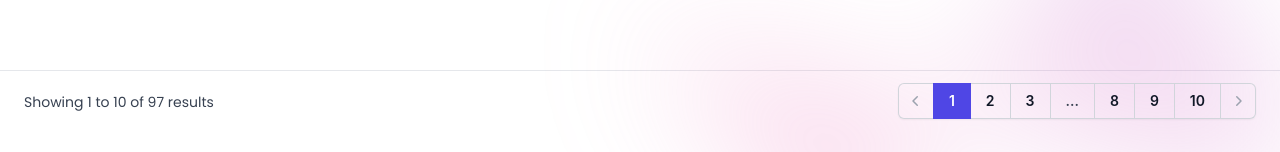
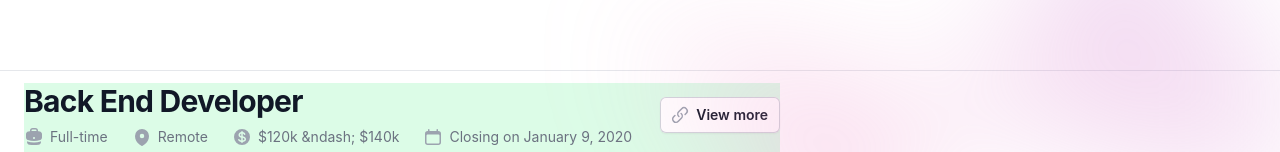
Before and after one commit to onlypfachi/mkndar, a React (Create React App) app: page / in a window 1280 px wide. Shown: the part 644-796 px from the top of the page. Built offline with nearby package versions, Linux system fonts and the light colour scheme; no server answers.

Commit message:
added recent jobs

```diff
--- a/src/components/recentJobs.js
+++ b/src/components/recentJobs.js
@@ -1,96 +1,79 @@
 import React from 'react'
 import { ChevronLeftIcon, ChevronRightIcon } from '@heroicons/react/20/solid'
+import {
+    BriefcaseIcon,
+    CalendarIcon,
+    CheckIcon,
+    ChevronDownIcon,
+    CurrencyDollarIcon,
+    LinkIcon,
+    MapPinIcon,
+    PencilIcon,
+} from '@heroicons/react/20/solid'
+import { Menu, Transition } from '@headlessui/react'
+import { Fragment } from 'react'
+
 
 const items = [
-    { id: 1, title: 'Back End Developer', department: 'Engineering', type: 'Full-time', location: 'Remote' },
-    { id: 2, title: 'Front End Developer', department: 'Engineering', type: 'Full-time', location: 'Remote' },
-    { id: 3, title: 'User Interface Designer', department: 'Design', type: 'Full-time', location: 'Remote' },
+    { id: 1, title: 'Back End Developer', department: 'Engineering', type: 'Full-time', location: 'Remote', offer: '$120k &ndash; $140k', closingDate: 'Closing on January 9, 2020' },
+    { id: 2, title: 'Front End Developer', department: 'Engineering', type: 'Full-time', location: 'Remote', offer: '$120k &ndash; $140k', closingDate: 'Closing on January 9, 2020' },
+    { id: 3, title: 'User Interface Designer', department: 'Design', type: 'Full-time', location: 'Remote', offer: '$120k &ndash; $140k', closingDate: 'Closing on January 9, 2020' },
 ]
 
 export default function RecentJobs() {
+    function classNames(...classes) {
+        return classes.filter(Boolean).join(' ')
+    }
     return (
-        <div className="flex items-center justify-between border-t border-gray-200 bg-white px-4 py-3 sm:px-6">
-            <div className="flex flex-1 justify-between sm:hidden">
-                <a
-                    href="#"
-                    className="relative inline-flex items-center rounded-md border border-gray-300 bg-white px-4 py-2 text-sm font-medium text-gray-700 hover:bg-gray-50"
-                >
-                    Previous
-                </a>
-                <a
-                    href="#"
-                    className="relative ml-3 inline-flex items-center rounded-md border border-gray-300 bg-white px-4 py-2 text-sm font-medium text-gray-700 hover:bg-gray-50"
-                >
-                    Next
-                </a>
-            </div>
-            <div className="hidden sm:flex sm:flex-1 sm:items-center sm:justify-between">
-                <div>
-                    <p className="text-sm text-gray-700">
-                        Showing <span className="font-medium">1</span> to <span className="font-medium">10</span> of{' '}
-                        <span className="font-medium">97</span> results
-                    </p>
-                </div>
-                <div>
-                    <nav className="isolate inline-flex -space-x-px rounded-md shadow-sm" aria-label="Pagination">
-                        <a
-                            href="#"
-                            className="relative inline-flex items-center rounded-l-md px-2 py-2 text-gray-400 ring-1 ring-inset ring-gray-300 hover:bg-gray-50 focus:z-20 focus:outline-offset-0"
-                        >
-                            <span className="sr-only">Previous</span>
-                            <ChevronLeftIcon className="h-5 w-5" aria-hidden="true" />
-                        </a>
-                        {/* Current: "z-10 bg-indigo-600 text-white focus-visible:outline focus-visible:outline-2 focus-visible:outline-offset-2 focus-visible:outline-indigo-600", Default: "text-gray-900 ring-1 ring-inset ring-gray-300 hover:bg-gray-50 focus:outline-offset-0" */}
-                        <a
-                            href="#"
-                            aria-current="page"
-                            className="relative z-10 inline-flex items-center bg-indigo-600 px-4 py-2 text-sm font-semibold text-white focus:z-20 focus-visible:outline focus-visible:outline-2 focus-visible:outline-offset-2 focus-visible:outline-indigo-600"
-                        >
-                            1
-                        </a>
-                        <a
-                            href="#"
-                            className="relative inline-flex items-center px-4 py-2 text-sm font-semibold text-gray-900 ring-1 ring-inset ring-gray-300 hover:bg-gray-50 focus:z-20 focus:outline-offset-0"
-                        >
-                            2
-                        </a>
-                        <a
-                            href="#"
-                            className="relative hidden items-center px-4 py-2 text-sm font-semibold text-gray-900 ring-1 ring-inset ring-gray-300 hover:bg-gray-50 focus:z-20 focus:outline-offset-0 md:inline-flex"
-                        >
-                            3
-                        </a>
-                        <span className="relative inline-flex items-center px-4 py-2 text-sm font-semibold text-gray-700 ring-1 ring-inset ring-gray-300 focus:outline-offset-0">
-                            ...
-                        </span>
-                        <a
-                            href="#"
-                            className="relative hidden items-center px-4 py-2 text-sm font-semibold text-gray-900 ring-1 ring-inset ring-gray-300 hover:bg-gray-50 focus:z-20 focus:outline-offset-0 md:inline-flex"
-                        >
-                            8
-                        </a>
-                        <a
-                            href="#"
-                            className="relative inline-flex items-center px-4 py-2 text-sm font-semibold text-gray-900 ring-1 ring-inset ring-gray-300 hover:bg-gray-50 focus:z-20 focus:outline-offset-0"
-                        >
-                            9
-                        </a>
-                        <a
-                            href="#"
-                            className="relative inline-flex items-center px-4 py-2 text-sm font-semibold text-gray-900 ring-1 ring-inset ring-gray-300 hover:bg-gray-50 focus:z-20 focus:outline-offset-0"
-                        >
-                            10
-                        </a>
-                        <a
-                            href="#"
-                            className="relative inline-flex items-center rounded-r-md px-2 py-2 text-gray-400 ring-1 ring-inset ring-gray-300 hover:bg-gray-50 focus:z-20 focus:outline-offset-0"
-                        >
-                            <span className="sr-only">Next</span>
-                            <ChevronRightIcon className="h-5 w-5" aria-hidden="true" />
-                        </a>
-                    </nav>
-                </div>
-            </div>
+        <div className="flex items-center justify-between border-t border-gray-200 bg-white px-4 py-3 sm:px-6 flex-row">
+            <di className="bg-black h-1080px">
+                {items.map((item) => {
+                return (
+                    <div className="lg:flex lg:items-center lg:justify-between flex-row bg-green-100 ml-10px" >
+                        <div className="min-w-0 flex-1">
+                            <h2 className="text-2xl font-bold leading-7 text-gray-900 sm:truncate sm:text-3xl sm:tracking-tight">
+                                {item.title}
+                            </h2>
+                            <div className="mt-1 flex flex-col sm:mt-0 sm:flex-row sm:flex-wrap sm:space-x-6">
+                                <div className="mt-2 flex items-center text-sm text-gray-500">
+                                    <BriefcaseIcon className="mr-1.5 h-5 w-5 flex-shrink-0 text-gray-400" aria-hidden="true" />
+                                    {item.type}
+                                </div>
+                                <div className="mt-2 flex items-center text-sm text-gray-500">
+                                    <MapPinIcon className="mr-1.5 h-5 w-5 flex-shrink-0 text-gray-400" aria-hidden="true" />
+                                    {item.location}
+                                </div>
+                                <div className="mt-2 flex items-center text-sm text-gray-500">
+                                    <CurrencyDollarIcon className="mr-1.5 h-5 w-5 flex-shrink-0 text-gray-400" aria-hidden="true" />
+                                    {item.offer}
+                                </div>
+                                <div className="mt-2 flex items-center text-sm text-gray-500">
+                                    <CalendarIcon className="mr-1.5 h-5 w-5 flex-shrink-0 text-gray-400" aria-hidden="true" />
+                                    {item.closingDate}
+                                </div>
+                            </div>
+                        </div>
+                        <div className="mt-5 flex lg:ml-4 lg:mt-0 hover:bg-sky-700">
+
+                            <span className="ml-3 hidden sm:block hover:bg-sky-700">
+                                <a href='https://www.tadiwapfachi.dev' className="hover:text-white hover:bg-purple-600 hover:border-gray-300">
+                                    <button
+                                        type="button"
+                                        className="inline-flex items-center rounded-md bg-white px-3 py-2 text-sm font-semibold text-gray-900 shadow-sm ring-1 ring-inset ring-gray-300 hover:text-white hover:bg-purple-600 hover:border-gray-300"
+                                    >
+                                        <LinkIcon className="-ml-0.5 mr-1.5 h-5 w-5 text-gray-400" aria-hidden="true" />
+                                        View more
+                                    </button>
+                                </a>
+                            </span>
+
+                        </div>
+                    </div>
+                )
+            })}
+            </di>
+
+
         </div>
     )
 }
```
